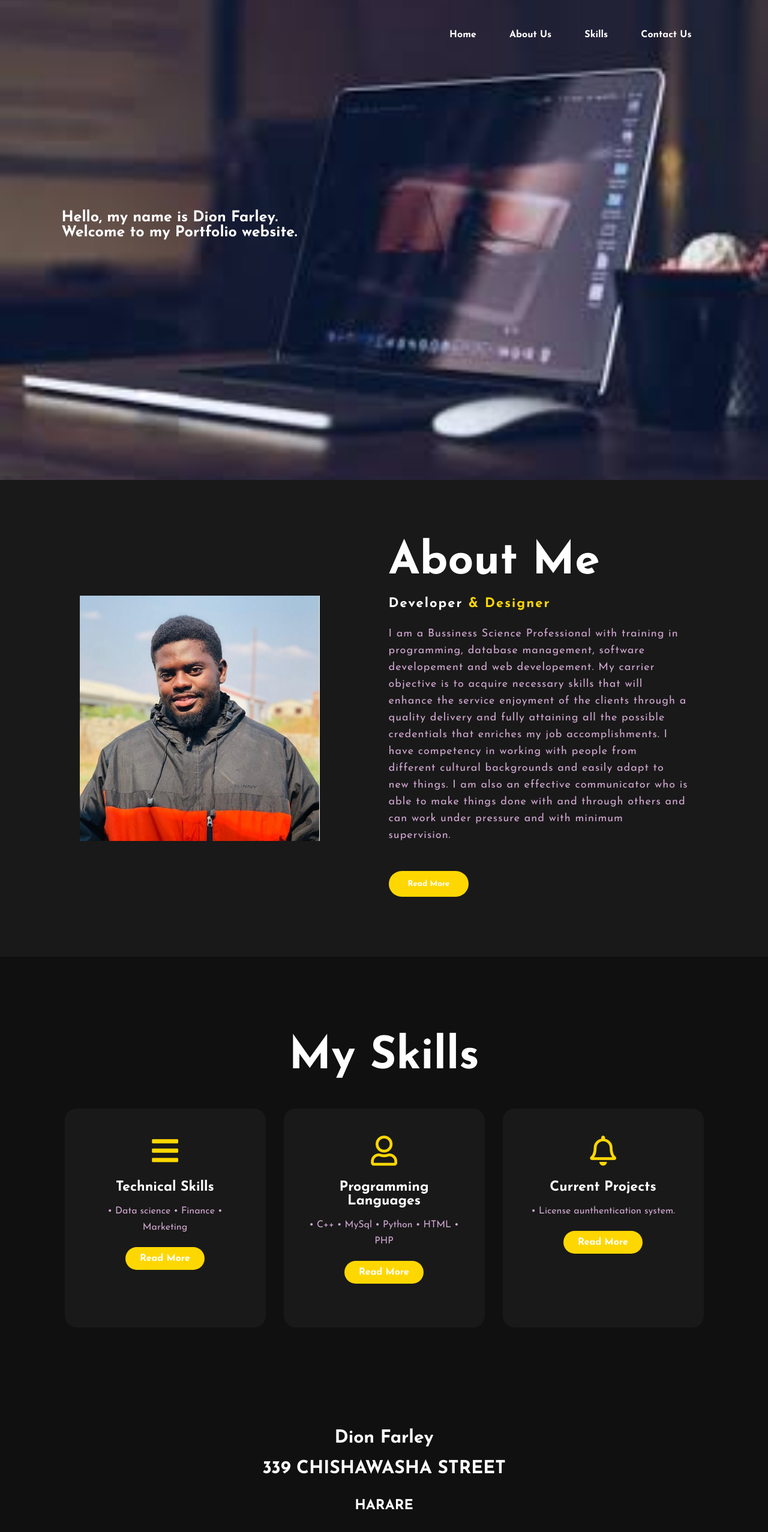
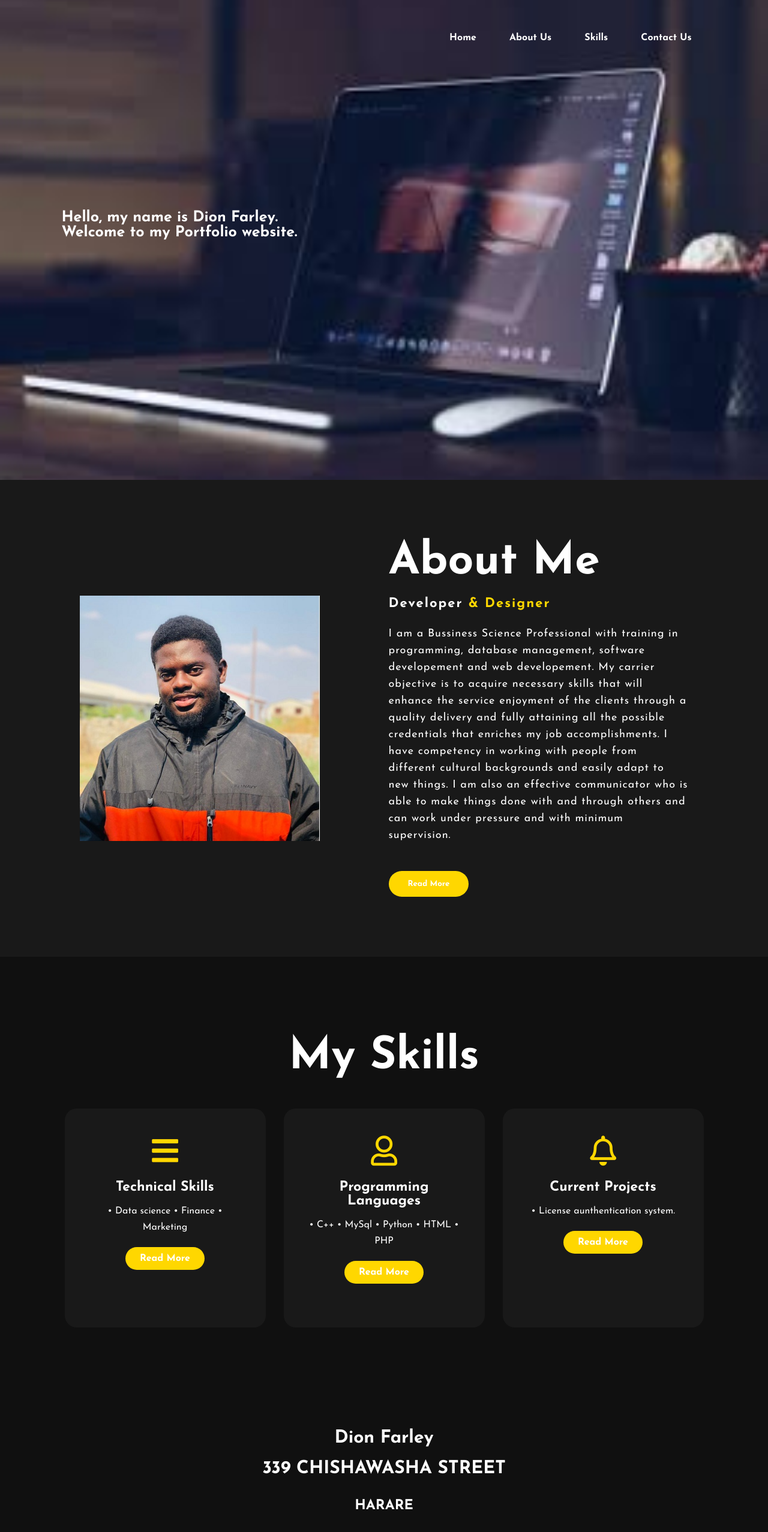
Before and after one commit to TakudzwaKMukonzi/dion, a plain HTML site: page index.html in a window 1280 px wide. Shown: the top 2554 px of the page at 60% size. Drawn offline with Linux system fonts and the light colour scheme.

Commit message:
Update style.css

```diff
--- a/css/style.css
+++ b/css/style.css
@@ -15,7 +15,7 @@ nav{
 	display: flex;
 	align-items: center;
 	justify-content: space-between;
-	padding-top: 40px;
+	padding-top: 45px;
 	padding-left: 8%;
 	padding-right: 8%;
 }
@@ -138,7 +138,7 @@ h4{
 	text-transform: capitalize;
 }
 .about-text p{
-	color: #fcfc;
+	color: #FFFFFF;
 	letter-spacing: 1px;
 	line-height: 28px;
 	font-size: 18px;
@@ -198,19 +198,19 @@ button:hover{
 
 }
 h5{
-	color: white;
+	color:#FFFFFF;
 	font-size: 23px;
 	margin-bottom: 15px;
 }
 .pra p{
-	color: #fcfc;
+	color: #FFFFFF;
 	font-size: 16px;
 	line-height: 27px;
 	margin-bottom: 25px;
 }
 .card .button{
 	background-color:#FFD700;
-	color: white;
+	color:#FFFFFF;
 	text-decoration: none;
 	border: 2px solid transparent;
 	font-weight: bold;
```
